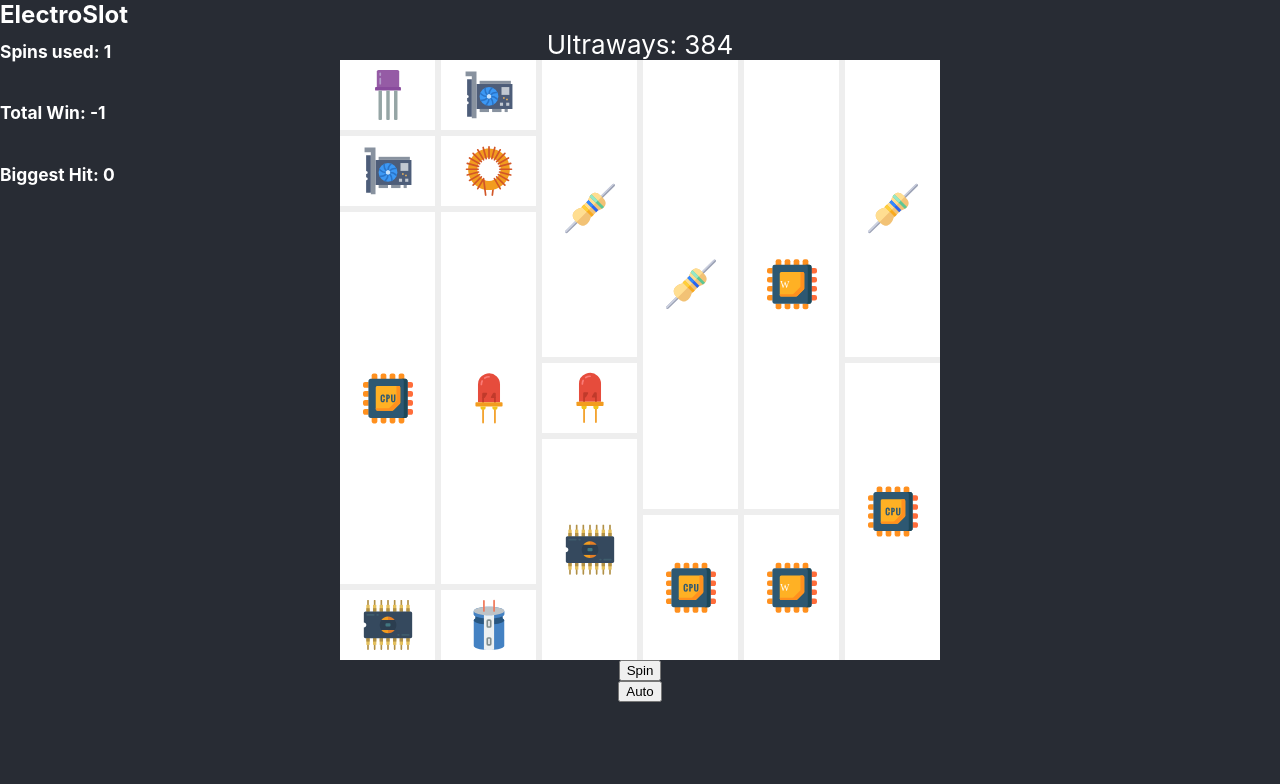
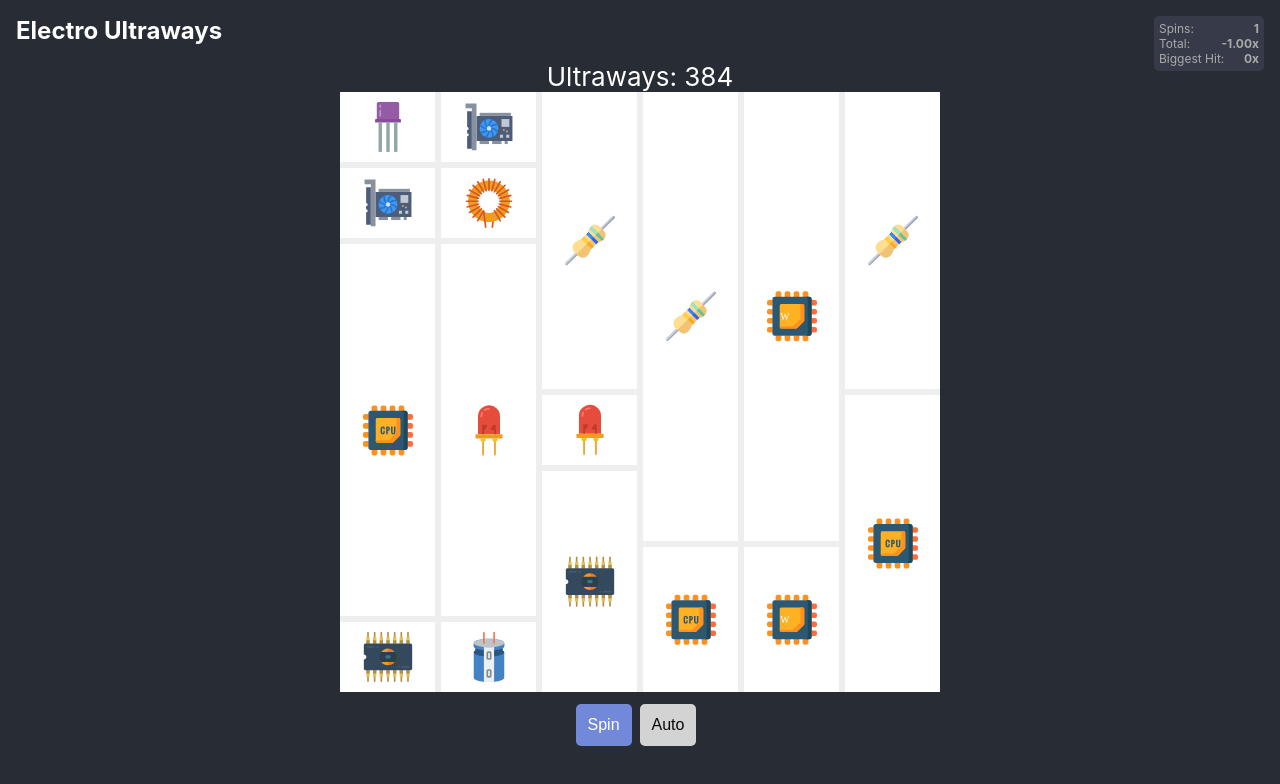
Before and after one commit to drdreo/electro-slot, a React (Create React App) app: page / in a window 1280 px wide. Shown: the top 784 px of the page. Built offline with nearby package versions, Linux system fonts and the light colour scheme.

Commit message:
added more styles

```diff
--- a/package.json
+++ b/package.json
@@ -31,5 +31,8 @@
       "last 1 firefox version",
       "last 1 safari version"
     ]
+  },
+  "devDependencies": {
+    "node-sass": "^4.14.1"
   }
 }
--- a/src/App.css
+++ /dev/null
@@ -1,14 +0,0 @@
-
-.App {
-    background-color: #282c34;
-    min-height: 100vh;
-    font-size: calc(10px + 2vmin);
-    color: white;
-}
-
-.container {
-    display: flex;
-    flex-direction: column;
-    align-items: center;
-    justify-content: center;
-}
--- a/src/App.js
+++ b/src/App.js
@@ -1,9 +1,10 @@
 import React, {useContext, useEffect, useState} from "react";
-import "./App.css";
+import "./App.scss";
 import Header from "./components/Header";
 import Slot from "./components/Slot/Slot";
 import {generateSlotContext, SlotContext} from "./context/slot-context";
 import GlobalStats from "./components/GlobalStats";
+import WinPopup from "./components/WinPopup";
 
 function App() {
     const [context, setContext] = useState(useContext(SlotContext));
@@ -19,10 +20,10 @@ function App() {
                 if (context.finished) {
                     spin();
                 }
-            }, 2000);
+            }, context.win ? 2000 : 100);
         }
         return () => clearTimeout(t);
-    }, [autospin, context]);
+    }, [autospin, context.finished, context.win]);
 
     return (
         <SlotContext.Provider value={[context, setContext]}>
@@ -34,10 +35,13 @@ function App() {
                 <div className="container">
                     Ultraways: {context.megaways}
                     <Slot onWin={onWin}/>
-                    <button onClick={spin}>Spin</button>
-                    <button onClick={toggleAutoSpin}>Auto</button>
+                    <div className="controls">
+                        <button className="button" onClick={spin}>Spin</button>
+                        <button className={`button ${autospin ? "success" : "light"}`} onClick={toggleAutoSpin}>Auto</button>
+                    </div>
+
                     {context.win &&
-                    <p>Win: {context.win}X</p>
+                    <WinPopup>Win: {context.win}X</WinPopup>
                     }
                 </div>
             </div>
--- /dev/null
+++ b/src/App.scss
@@ -0,0 +1,79 @@
+@import "assets/styles/utils";
+
+.App {
+  background-color: #282c34;
+  min-height: 100vh;
+  font-size: calc(10px + 2vmin);
+  color: white;
+}
+
+.container {
+  display: flex;
+  flex-direction: column;
+  align-items: center;
+  justify-content: center;
+}
+
+.controls {
+  margin: 0.75rem;
+
+  * {
+    margin-right: 0.5rem;
+  }
+}
+
+.button {
+  padding: .75rem;
+  box-sizing: border-box;
+
+  outline: none;
+  border: none;
+  border-radius: 5px;
+  cursor: pointer;
+
+  font-size: 1rem;
+  color: white;
+  background-color: $button-background-color;
+  transition: background-color .17s ease, color .17s ease;
+
+  &:hover, &:focus {
+    background-color: transparentize($button-background-color, 0.1); //#677bc4
+  }
+
+
+  &[disabled] {
+    background-color: gray;
+    cursor: initial;
+
+    &:hover {
+      background-color: gray;
+    }
+  }
+
+  &.light {
+    color: #080808;
+    background-color: $gray;
+
+    &:hover, &:focus {
+      background-color: transparentize($gray, 0.1);
+    }
+  }
+
+  &.success {
+    color: white;
+    background-color: $success-color;
+
+    &:hover, &:focus {
+      background-color: transparentize($success-color, 0.1);
+    }
+  }
+
+  &.danger {
+    color: #080808;
+    background-color: $danger-color;
+
+    &:hover, &:focus {
+      background-color: transparentize($danger-color, 0.1);
+    }
+  }
+}
--- /dev/null
+++ b/src/assets/styles/utils.scss
@@ -0,0 +1,33 @@
+$mobile: 768px;
+$desktop: 1024px;
+$fullhd: 1408px;
+
+@mixin respond-to($media) {
+  @if $media == mobile {
+    @media only screen and (max-width: $mobile) {
+      @content;
+    }
+  } @else if $media == tablet {
+    @media only screen and (min-width: $mobile + 1) {
+      @content;
+    }
+  } @else if $media == desktop {
+    @media only screen and (min-width: $desktop) {
+      @content;
+    }
+  }
+}
+
+//Colors
+$primary-color: #7289da;
+$success-color: rgba(67, 181, 129, 0.8);
+$danger-color: rgba(207, 73, 80, 0.8);
+$warning-color: #daa520;
+$gray: lightgray;
+$black: #111;
+$white: #eee;
+$green: hsla(80, 40%, 50%, 1);
+$orange-dark: #da7e35;
+
+$input-background-color: #363a49;
+$button-background-color: $primary-color;
--- a/src/components/GlobalStats.js
+++ b/src/components/GlobalStats.js
@@ -3,17 +3,29 @@ import styled from "styled-components";
 
 const StyledContainer = styled.div`
   position: absolute;
-  top: 0;
-  left: 0;
+  top: 1rem;
+  right: 1rem;
+  padding: 5px;
+  min-width: 100px;
+
+  border-radius: 5px;
+  background-color: #373a49;
+  color: #aaa;
+  font-size: 12px;
+
+    .entry{
+    display: flex;
+    justify-content: space-between;
+    }
 `;
 
 const GlobalStats = (props) => {
     const {totalSpins, effectiveWin, biggestHit} = props;
     return (
         <StyledContainer>
-            <h6>Spins used: {totalSpins}</h6>
-            <h6>Total Win: {effectiveWin}</h6>
-            <h6>Biggest Hit: {biggestHit}</h6>
+            <div className="entry">Spins: <b>{totalSpins}</b></div>
+            <div className="entry">Total: <b>{effectiveWin.toFixed(2)}x</b></div>
+            <div className="entry">Biggest Hit: <b>{biggestHit}x</b></div>
         </StyledContainer>
     );
 };
--- a/src/components/Header.js
+++ b/src/components/Header.js
@@ -2,7 +2,8 @@ import React from "react";
 import styled from "styled-components";
 
 const StyledContainer = styled.div`
-  > .heading{
+  padding: 1rem;
+  .heading{
       font-weight: bold;
       font-size: 24px;
       margin: 0;
@@ -12,7 +13,7 @@ const StyledContainer = styled.div`
 const Header = () => {
     return (
         <StyledContainer>
-            <h1 className="heading">ElectroSlot</h1>
+            <h1 className="heading">Electro Ultraways</h1>
         </StyledContainer>
     );
 };
--- a/src/components/Slot/Slot.js
+++ b/src/components/Slot/Slot.js
@@ -9,11 +9,12 @@ const StyledSlotContainer = styled.div`
   background-color: #EEE;
 
   width: 90vw;
+  height: 80vh;
   @media (min-width: 768px) {
     width: 600px;
+    height: 600px;
   }
 
-  height: 600px;
   display: grid;
   grid-template-columns: repeat(6, minmax(0, 1fr));
   grid-template-rows: repeat(8, minmax(0, 1fr));
--- /dev/null
+++ b/src/components/WinPopup.js
@@ -0,0 +1,21 @@
+import React from "react";
+import styled from "styled-components";
+
+const StyledContainer = styled.div`
+    @media (max-width: 768px) {
+      position: absolute;
+      top: 40vh;
+      color: gold;
+      text-shadow: 2px 2px #000;
+    }
+`;
+
+const WinPopup = (props) => {
+    return (
+        <StyledContainer>
+            <h1 className="heading">{props.children}</h1>
+        </StyledContainer>
+    );
+};
+
+export default WinPopup;
--- a/src/context/slot-context.js
+++ b/src/context/slot-context.js
@@ -1,10 +1,9 @@
 import React from "react";
-import {calculateMegaways, generateMatrix} from "../utils";
-
+import {calculateMegaways, generateRiggedMatrix} from "../utils";
 
 
 export function generateSlotContext() {
-    const matrix = generateMatrix();
+    const matrix = generateRiggedMatrix();
     return {
         matrix,
         megaways: calculateMegaways(matrix),
--- a/src/utils.js
+++ b/src/utils.js
@@ -4,13 +4,13 @@ export function getRandom(min, max) {
     return Math.floor(Math.random() * (max - min + 1)) + min;
 }
 
-function generateReel(reelNum) {
+function generateReel(reelNum, rig) {
     let totalHeight = 0;
     const maxHeight = 8;
 
     const reel = [];
     while (totalHeight < maxHeight) {
-        let symbolHeight = getRandom(1, 6);
+        let symbolHeight = getRandom(1, rig ? 3 : 6);
         if (totalHeight + symbolHeight > maxHeight) {
             symbolHeight = maxHeight - totalHeight;
         }
@@ -28,10 +28,31 @@ function generateReel(reelNum) {
     return reel;
 }
 
-export function generateMatrix() {
+export function generateMatrix(rig) {
     const matrix = [];
     for (let i = 0; i < 6; i++) {
-        matrix.push(generateReel(i));
+        matrix.push(generateReel(i, rig));
+    }
+    return matrix;
+}
+
+let shitSpins = 0;
+
+export function generateRiggedMatrix() {
+    let matrix = generateMatrix();
+    let megaways = calculateMegaways(matrix);
+    const hit = calculateHit(matrix);
+
+    if (hit > 10) {
+        shitSpins = 0;
+    }
+    // little help
+    if (megaways < 1000) {
+        shitSpins++;
+        if (shitSpins >= 50) {
+            matrix = generateMatrix(true);
+            shitSpins = 0;
+        }
     }
     return matrix;
 }
@@ -111,18 +132,29 @@ export function calculateWin(hits) {
 
 function getValueOfSymbol(symbol, connectedReels) {
 
-    const payTable = {
+    const og_payTable = {
         1: [0.1, 0.2, 0.3, 0.4],
         2: [0.1, 0.2, 0.3, 0.4],
         3: [0.1, 0.2, 0.3, 0.4],
-        4: [0.2, 0.3, 0.6, 1],
-        5: [0.2, 0.3, 0.6, 1],
-        6: [0.2, 0.3, 0.6, 1],
-        7: [0.5, 1, 2.5, 5],
+        4: [0.2, 0.4, 0.6, 1],
+        5: [0.2, 0.4, 0.6, 1],
+        6: [0.2, 0.4, 0.6, 1],
+        7: [0.5, 1, 2, 4],
         8: [0.5, 1, 2.5, 5]
     };
 
-    return payTable[symbol][connectedReels - 3];
+    const rig_payTable = {
+        1: [0.05, 0.1, 0.2, 0.3],
+        2: [0.05, 0.1, 0.2, 0.3],
+        3: [0.05, 0.1, 0.2, 0.3],
+        4: [0.1, 0.2, 0.3, 0.4],
+        5: [0.1, 0.2, 0.3, 0.4],
+        6: [0.1, 0.2, 0.3, 0.4],
+        7: [0.3, 0.4, 0.5, 0.5],
+        8: [0.3, 0.4, 0.5, 0.5]
+    };
+
+    return og_payTable[symbol][connectedReels - 3];
 }
 
 class Hit {
```
Also changed, not shown: 2 other files (tests, documents, lock files or other folders).
